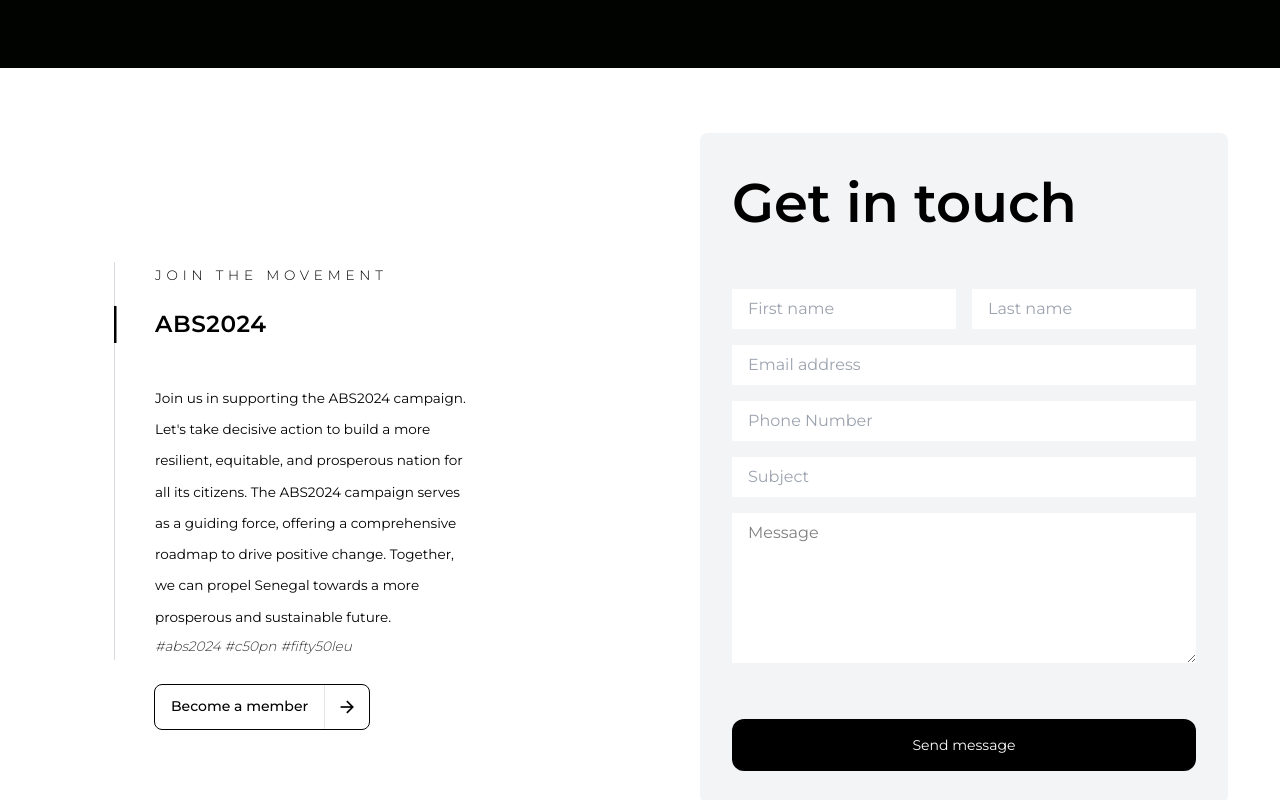
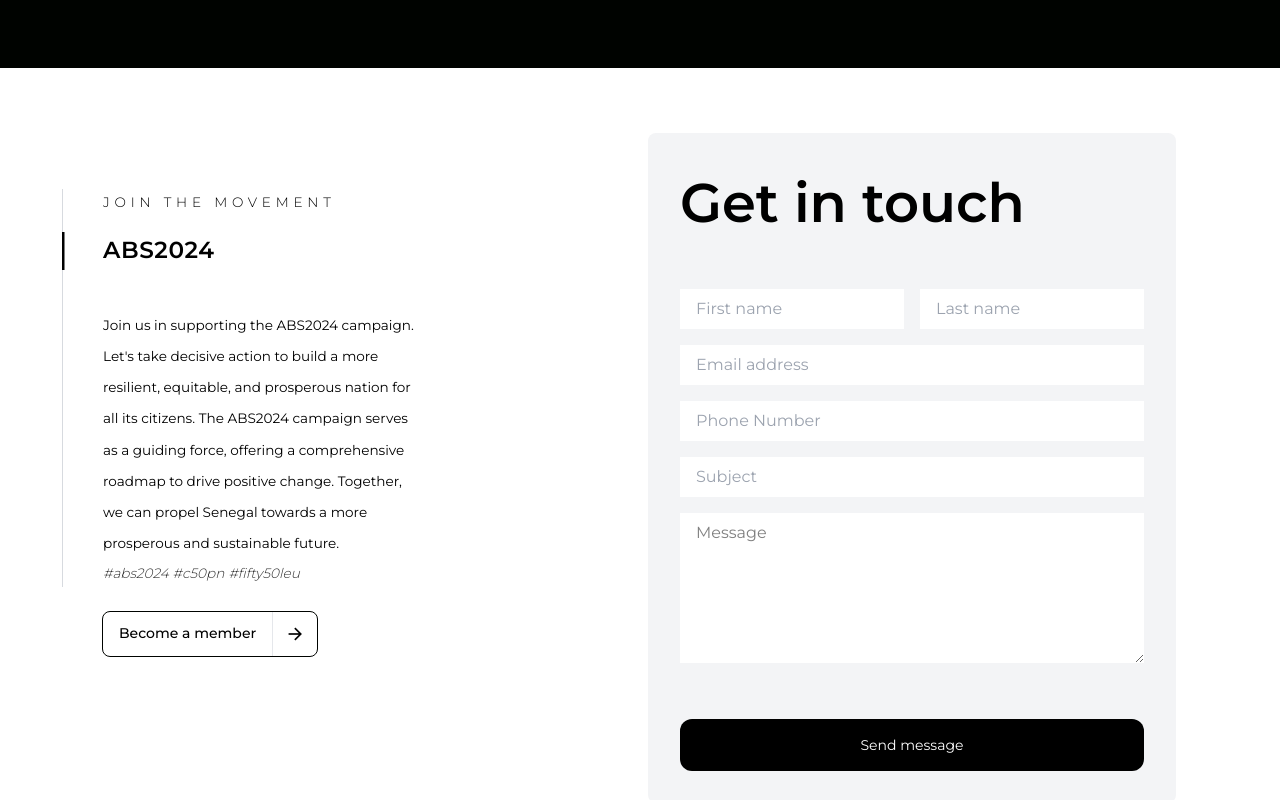
Before and after one commit to mrxclsv/abs2024official, a React (Create React App) app: page / in a window 1280 px wide. Shown: the part 5620-6420 px from the top of the page. Built offline with nearby package versions, Linux system fonts and the light colour scheme.

Commit message:
commit on 'master'

```diff
--- a/src/components/pages/Home.jsx
+++ b/src/components/pages/Home.jsx
@@ -227,19 +227,19 @@ const Home = () => {
         <AndTheCommunity />
 
         <div className='JoinTheMovement w-full min-h-[100vh] flexV center bg-white relative overflow-hidden pb-10 lg:pb-0'>
-          <div className="flex flex-col lg:flex-row center w-full max-w-7xl h-full relative gap-10 md:gap-0 overflow-hidden">
+          <div className="flex flex-col lg:flex-row start w-full max-w-7xl h-full relative gap-10 md:gap-0 overflow-hidden">
             <SplitDiv title="Join The Movement" color="white" link=""
               hasQuote={false}
               hasTitle={true} hasText={true} hasDescr={true}
               showLines={true}
-              mainCSS="center w-fit relative"
-              css="w-full lg:px-0 lg:mx-0 !h-full !start"
-              blockCSS="self-center center !lg:px-0 !lg:mx-0 "
+              mainCSS="center w-fit relative !lg:ml-0"
+              css="w-full lg:px-0 lg:mx-0 !h-full !start "
+              blockCSS="self-center center !lg:px-0 !lg:mx-0"
               layout={1}
               text='ABS2024'
               descr="Join us in supporting the ABS2024 campaign. Let's take decisive action to build a more resilient, equitable, and prosperous nation for all its citizens. The ABS2024 campaign serves as a guiding force, offering a comprehensive roadmap to drive positive change. Together, we can propel Senegal towards a more prosperous and sustainable future."
               hashtags={hashtagsArray}
-              wrapperCSS='hidden '
+              wrapperCSS='hidden'
               imageCSS='hidden'
               image={abswhite}
               hasLink action="Become a member"
```
